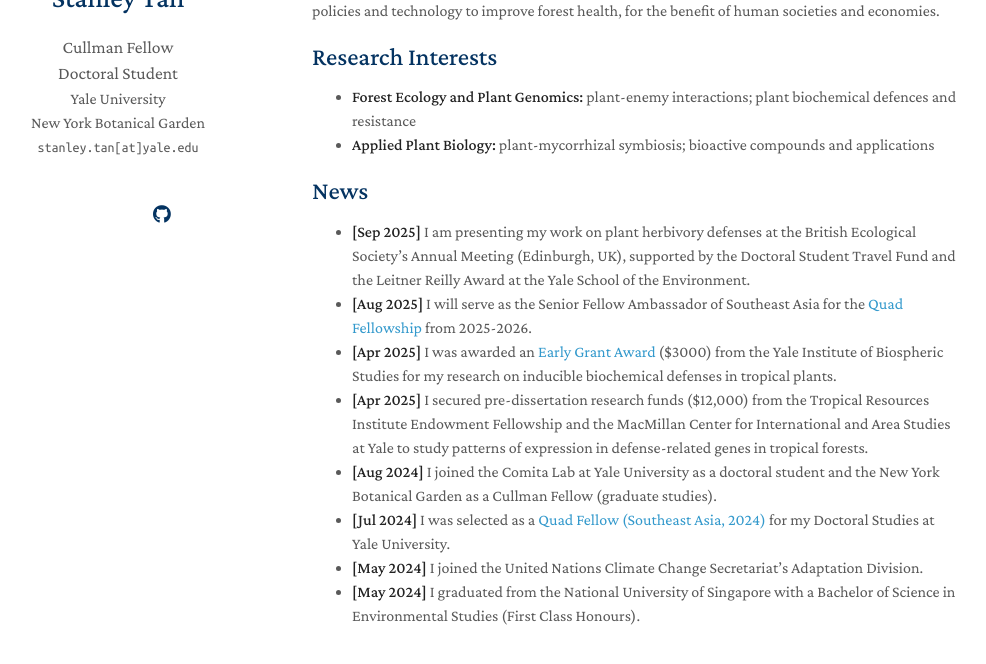
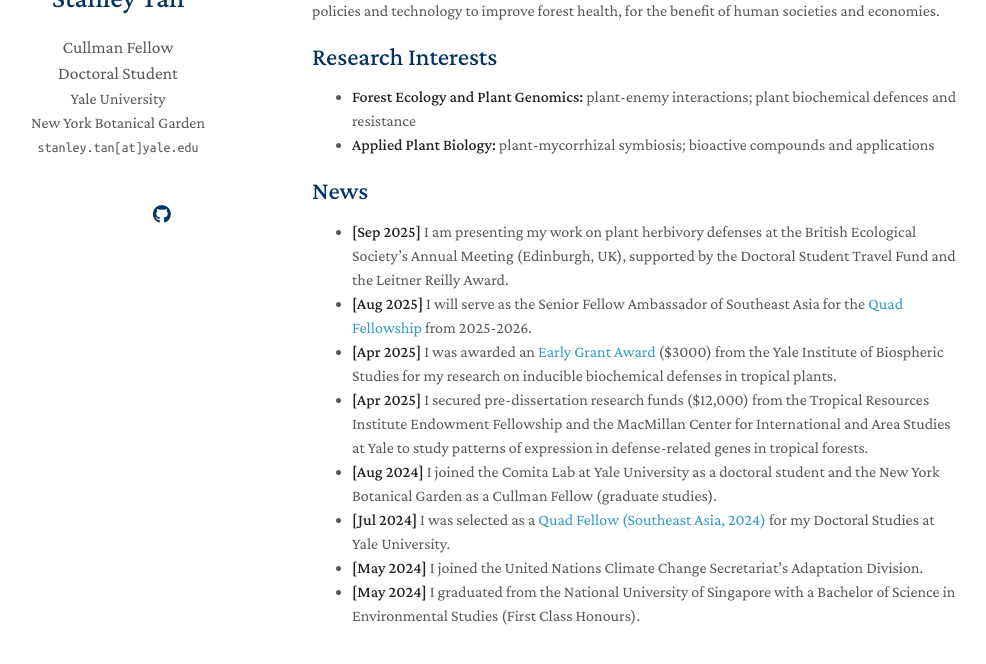
Before and after one commit to stanleytansx/stanleytansx.github.io, a Jekyll site: the page built from index.md, in a window 1280 px wide and 928 px high, cut to the strip 206-870 px from the top of the window. Shown: the whole strip, without its empty margins (158-1144 px from the left). Built offline with Jekyll 4.4.1, drawn with Linux system fonts in a browser that asks for light colours; nearby versions of some CDN libraries; a style sheet for code colours, icons or effects is not loaded; our own code applies the rules of GitHub Pages for plain Markdown files.

Commit message:
Update index.md

```diff
--- a/index.md
+++ b/index.md
@@ -14,7 +14,7 @@ Using field experiments and computational genomics, I study plant defenses again
 
 ## News
 
-- **[Sep 2025]** I am presenting my work on plant herbivory defenses at the British Ecological Society's Annual Meeting (Edinburgh, UK), supported by the Doctoral Student Travel Fund and the Leitner Reilly Award at the Yale School of the Environment.
+- **[Sep 2025]** I am presenting my work on plant herbivory defenses at the British Ecological Society's Annual Meeting (Edinburgh, UK), supported by the Doctoral Student Travel Fund and the Leitner Reilly Award.
 - **[Aug 2025]** I will serve as the Senior Fellow Ambassador of Southeast Asia for the <a href="https://www.quadfellowship.org/"> Quad Fellowship </a> from 2025-2026.
 - **[Apr 2025]** I was awarded an <a href="https://yibs.yale.edu/research/yibs-small-grant-program" target="_blank"> Early Grant Award</a> ($3000) from the Yale Institute of Biospheric Studies for my research on inducible biochemical defenses in tropical plants.
 - **[Apr 2025]** I secured pre-dissertation research funds ($12,000) from the Tropical Resources Institute Endowment Fellowship and the MacMillan Center for International and Area Studies at Yale to study patterns of expression in defense-related genes in tropical forests.
```
